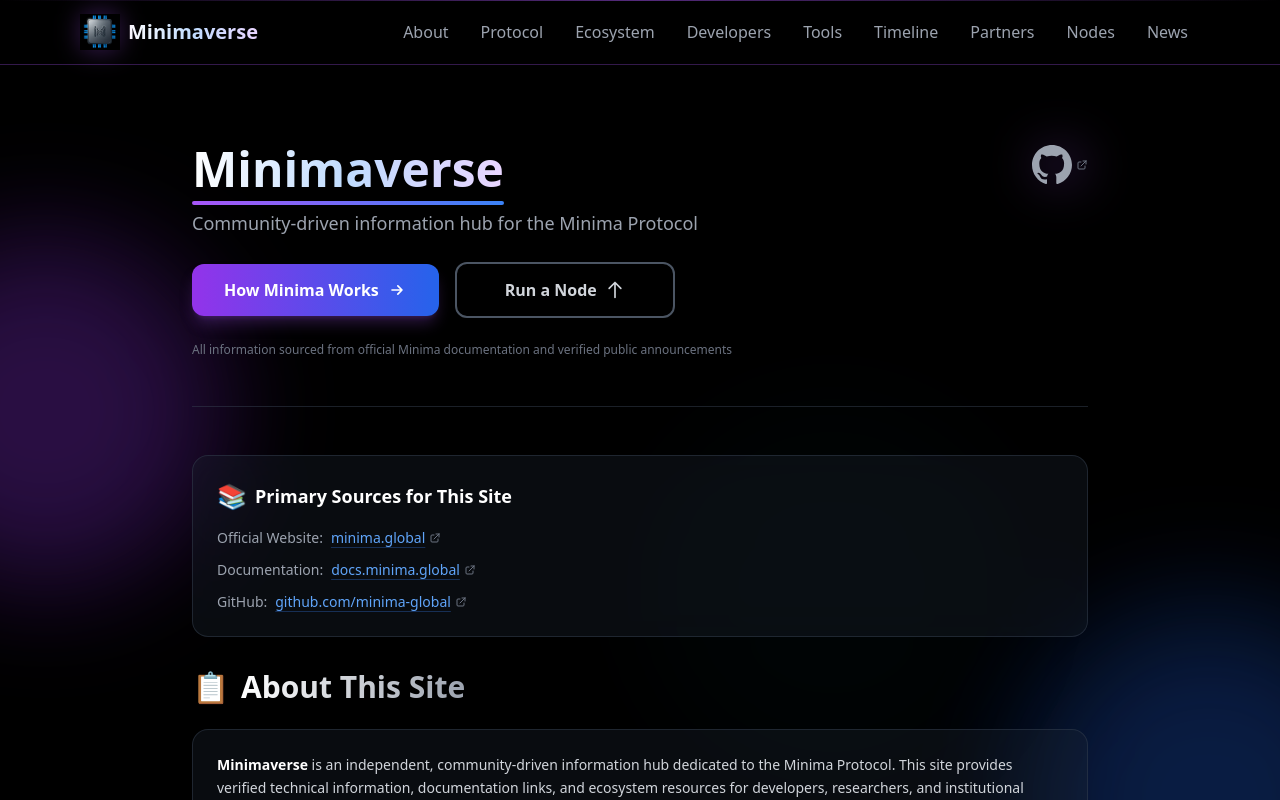
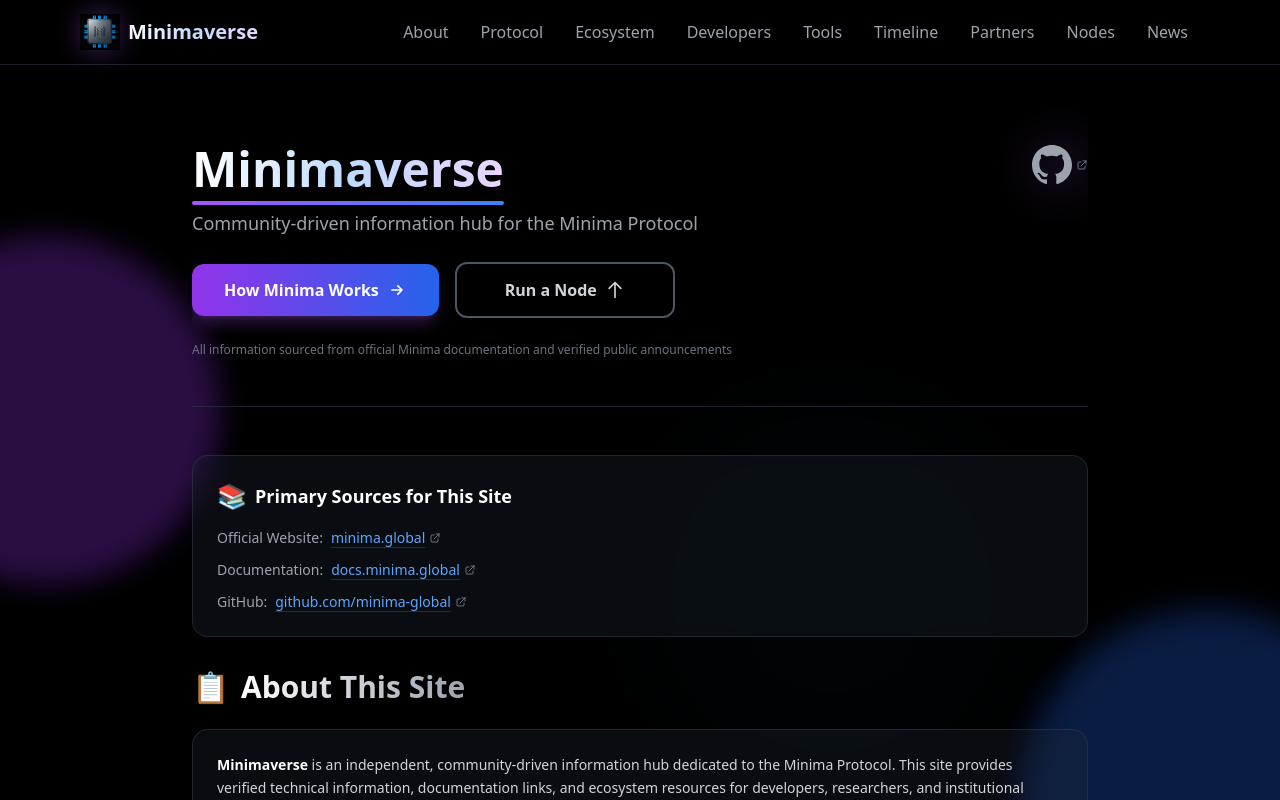
Before and after one commit to KuA1bo/minimaverse-site, a Next.js app: page / in a window 1280 px wide. Shown: the top 800 px of the page. Built offline with nearby package versions, Linux system fonts and the light colour scheme.

Commit message:
fix: progressive enhancement + safelist update
- Added @supports rules for Firefox/Brave compatibility
- Fallbacks for blur, gradient text, hover effects
- Expanded Tailwind safelist with optimization classes
- Graceful degradation without losing visual quality

```diff
--- a/src/app/globals.css
+++ b/src/app/globals.css
@@ -152,3 +152,55 @@ input:focus-visible {
     scroll-behavior: auto !important;
   }
 }
+
+/* === Progressive Enhancement for Firefox/Brave === */
+
+/* Base: simple blur for all browsers */
+[class*="animate-float"] {
+  filter: blur(8px);
+}
+
+/* Enhanced: stronger blur only if supported (Chrome/Safari) */
+@supports (backdrop-filter: blur(12px)) {
+  [class*="animate-float"] {
+    filter: blur(16px);
+  }
+  .backdrop-blur-xl {
+    backdrop-filter: blur(12px);
+  }
+}
+
+/* Firefox: disable blur entirely for performance */
+@-moz-document url-prefix() {
+  [class*="animate-float"] {
+    filter: none !important;
+    opacity: 0.15 !important;
+  }
+  .animate-float-slow,
+  .animate-float-slower {
+    animation-duration: 15s !important;
+  }
+}
+
+/* Brave: fallback for bg-clip-text */
+@supports not (background-clip: text) {
+  .bg-clip-text.text-transparent {
+    background: none !important;
+    color: white !important;
+    text-shadow: 0 0 10px rgba(168, 85, 247, 0.5);
+  }
+}
+
+/* Simplify hover effects for browsers with strict privacy settings */
+@media (prefers-reduced-transparency: reduce) {
+  .group-hover\:w-full {
+    transition: width 0.2s ease !important;
+  }
+}
+
+/* Ensure GPU acceleration where possible */
+[class*="animate-"] {
+  contain: layout style paint;
+  will-change: transform, opacity;
+  transform: translateZ(0);
+}
--- a/tailwind.config.js
+++ b/tailwind.config.js
@@ -50,6 +50,24 @@ module.exports = {
     'border-gray-700/50',
     'hover:border-purple-500/50',
     'hover:border-blue-500/50',
+    // Оптимизации
+    'will-change-transform',
+    'transform-gpu',
+    'blur-2xl',
+    'blur-xl',
+    'blur-8px',
+    'blur-16px',
+    'w-72', 'h-72',
+    'bg-purple-500/15',
+    'bg-blue-500/15',
+    'bg-purple-500/20',
+    'bg-blue-500/20',
+    // Progressive enhancement
+    'filter',
+    'text-shadow',
+    'contain-layout',
+    'contain-style',
+    'contain-paint',
   ],
   theme: {
     extend: {},
```
